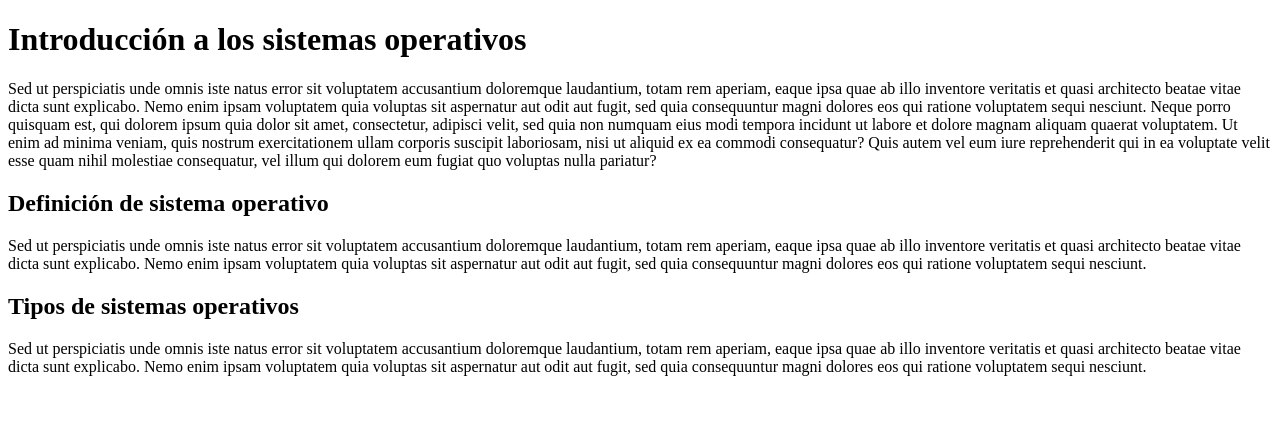
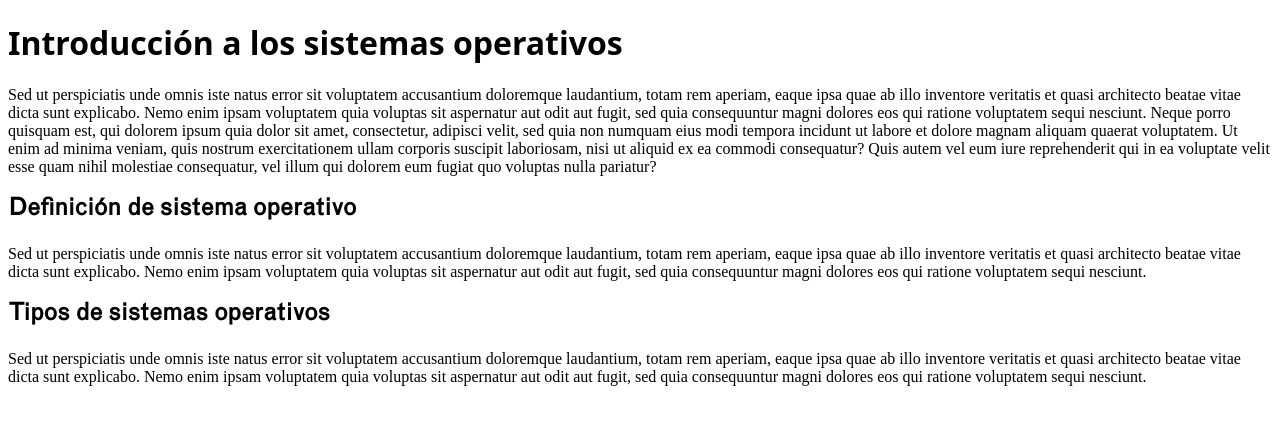
Before and after one commit to dkaerit/SSOO, a Jekyll site: the page built from _posts/2020-10-05-TEMA01.md, in a window 1280 px wide. Shown: the top 425 px of the page. Built offline with Jekyll 4.4.1, drawn with Linux system fonts in a browser that asks for light colours; some web fonts are replaced.

Commit message:
Update main.css

```diff
--- a/assets/css/main.css
+++ b/assets/css/main.css
@@ -13,3 +13,15 @@ body {
     background: var(--bg-light);
     color: var(--color-light);
 }
+
+p {
+    font-family: berkeley;
+}
+
+h2 {
+    font-family: grotesque;
+}
+
+h1 {
+    font-family: Segoeui;
+}
```
